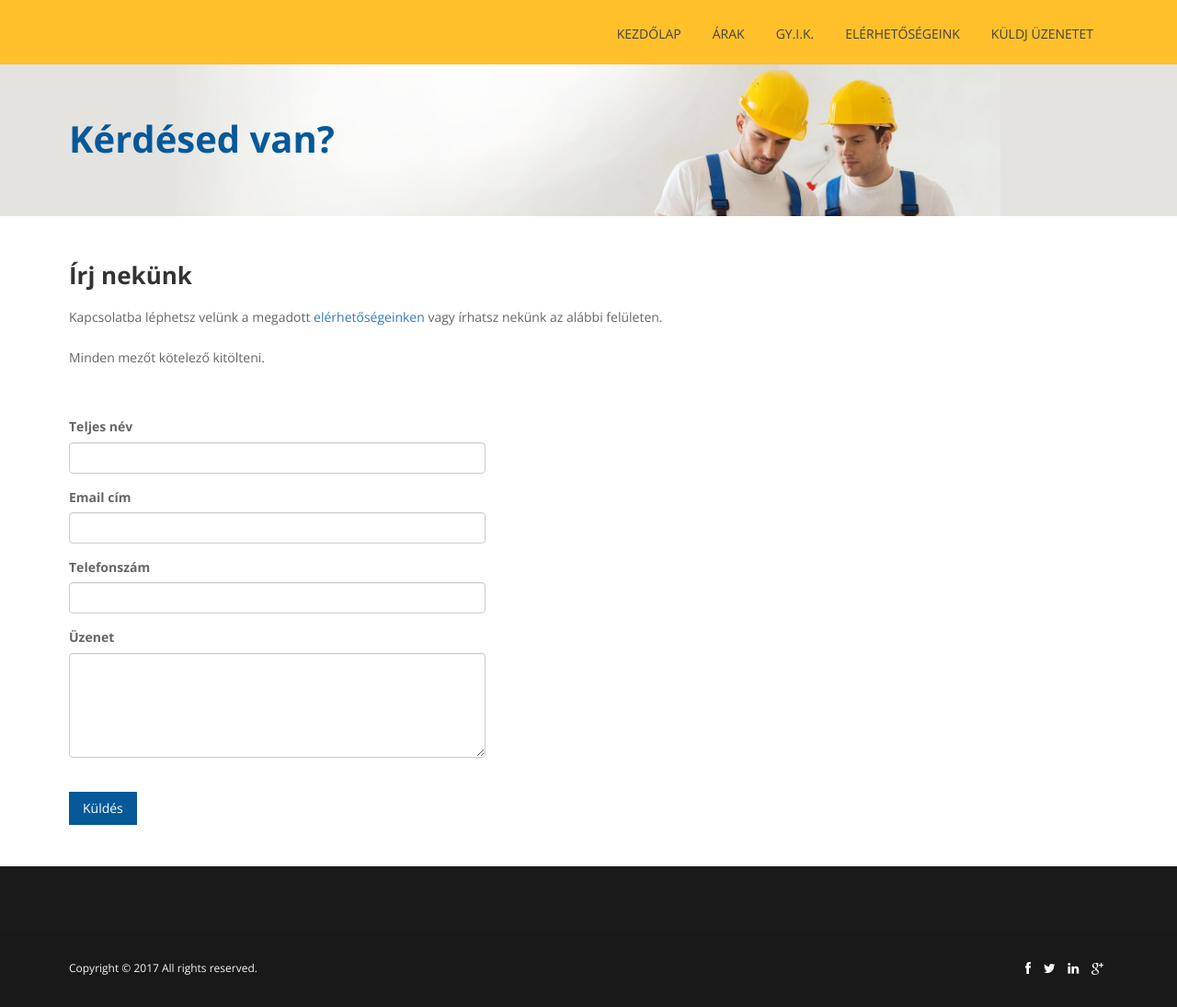
After one commit to kalcifield/plumberproject, a PHP site: page /messenger.php in a window 1280 px wide. The commit adds this page. Shown: the whole page at 92% size. Run offline with PHP 8.4, Linux system fonts and the light colour scheme.

Commit message:
changes in header.php, messenger.php done, contact.php skeleton added

```diff
--- a/css/style.css
+++ b/css/style.css
@@ -8,6 +8,7 @@ Do not remove the back-link in this web template
 @import url('http://fonts.googleapis.com/css?family=Noto+Serif:400,400italic,700|Open+Sans:400,600,700');
 @import url('font-awesome.css');
 @import url('animate.css');
+
 
 body {
 	font-family:'Open Sans', Arial, sans-serif;
@@ -88,6 +89,7 @@ display:none;
 header .navbar {
     margin-bottom: 0;
 }
+
 
 .navbar-default {
     border: none;
@@ -277,6 +279,11 @@ header ul.nav li ul li a {
   font-size: 14px;
   font-weight: normal;
 }
+.navbar .nav li:hover {
+	box-shadow: 0 0 3px #515151;
+	background: #ffc845;
+
+}
 
 .navbar .nav a:hover {
 	background:none;
@@ -288,7 +295,6 @@ header ul.nav li ul li a {
 	color: #ffffff !important;
 	border: 1px solid #055999 !important;
 	background: #055999;
-	/*active bug */
 }
 
 .navbar .nav > .active > a:active,.navbar .nav > .active > a:focus {
@@ -337,6 +343,7 @@ ul.nav li.dropdown a {
 color: #fff;
 margin: 30px 0 3px;
 display: inline-block;
+
 }
 
 #banner{
@@ -346,7 +353,6 @@ display: inline-block;
 	margin:0;
 	padding:0;
 	float: left;
-	width: 100%;
 }
 
 /*  Sliders
@@ -664,7 +670,7 @@ margin: 10px 0 0 0;
 #inner-headline h2.pageTitle{
 	color: #055999;
 	padding: 5px 0;
-	text-align:center;
+	text-align:left;
 	display:block;
 	font-size: 40px;
 	font-weight: 700;
--- a/header.php
+++ b/header.php
@@ -4,18 +4,31 @@
 <head>
     <meta charset="utf-8">
     <title>Dugulást hárítunk</title>
-	<meta name="viewport" content="width=device-width, initial-scale=1.0" />
-	<meta name="description" content="" />
-	<meta name="author" content="http://webthemez.com" />
+    <meta name="viewport" content="width=device-width, initial-scale=1.0"/>
+    <meta name="description" content=""/>
+    <meta name="author" content="http://webthemez.com"/>
     <!-- css -->
-	<link href="css/bootstrap.min.css" rel="stylesheet" />
+    <link href="css/bootstrap.min.css" rel="stylesheet"/>
     <link rel="stylesheet" href="simple-line-icons/css/simple-line-icons.css">
     <link href="css/fancybox/jquery.fancybox.css" rel="stylesheet">
-	<link href="css/flexslider.css" rel="stylesheet" />
+    <link href="css/flexslider.css" rel="stylesheet"/>
     <link href="js/owl-carousel/owl.carousel.css" rel="stylesheet">
-	<link href="css/style.css" rel="stylesheet" />
+    <link href="css/style.css" rel="stylesheet"/>
 
-    <!-- scripts később kivenni és minden oldal aljára tenni-->
+
+    <!-- javascript
+    ================================================== -->
+    <script src="js/jquery.js"></script>
+    <script src="js/jquery.easing.1.3.js"></script>
+    <script src="js/bootstrap.min.js"></script>
+    <script src="js/jquery.fancybox.pack.js"></script>
+    <script src="js/jquery.fancybox-media.js"></script>
+    <script src="js/portfolio/jquery.quicksand.js"></script>
+    <script src="js/portfolio/setting.js"></script>
+    <script src="js/jquery.flexslider.js"></script>
+    <script src="js/animate.js"></script>
+    <script src="js/custom.js"></script>
+    <script src="js/owl-carousel/owl.carousel.js"></script>
 
 
     <!-- HTML5 shim, for IE6-8 support of HTML5 elements -->
@@ -39,10 +52,10 @@
             <div class="navbar-collapse collapse ">
                 <ul class="nav navbar-nav">
                     <li><a href="index.php">Kezdőlap</a></li>
-                    <li><a href="services.html">Szolgáltatások</a></li>
-                    <li><a href="portfolio.html">Gy.i.k.</a></li>
                     <li><a href="pricing.php">Árak</a></li>
-                    <li><a href="contact.html">Küldj üzenetet</a></li>
+                    <li><a href="faq.php">Gy.i.k.</a></li>
+                    <li><a href="contact.php">Elérhetőségeink</a></li>
+                    <li><a href="messenger.php">Küldj üzenetet</a></li>
                 </ul>
             </div>
         </div>
--- /dev/null
+++ b/messenger.php
@@ -0,0 +1,79 @@
+<?php
+include_once 'header.php'
+?>
+
+    <section id="inner-headline">
+        <div class="container">
+            <div class="row">
+                <div class="col-lg-12">
+                    <h2 class="pageTitle">Kérdésed van?</h2>
+                </div>
+            </div>
+        </div>
+    </section>
+    <section id="content">
+
+        <div class="container">
+            <div class="row">
+                <div class="col-md-12">
+                    <div><h2>Írj nekünk</h2>Kapcsolatba léphetsz velünk a megadott <a href="contact.php">elérhetőségeinken</a>
+                        vagy írhatsz nekünk az alábbi felületen. <br> <br>Minden mezőt kötelező kitölteni.
+                    </div>
+                    <br>
+                </div>
+            </div>
+
+            <div class="row">
+                <div class="col-md-5">
+                    <!-- To configure the contact form email address, go to mail/contact_me.php and update the email address in the PHP file on line 19. -->
+                    <!-- The form should work on most web servers, but if the form is not working you may need to configure your web server differently. -->
+                    <form name="sentMessage" id="contactForm" novalidate="novalidate">
+                        <div class="control-group">
+                            <div class="form-group floating-label-form-group controls mb-0 pb-2">
+                                <label>Teljes név</label>
+                                <input class="form-control" id="name" type="text" placeholder="" required="required"
+                                       data-validation-required-message="Please enter your name.">
+                                <p class="help-block text-danger"></p>
+                            </div>
+                        </div>
+                        <div class="control-group">
+                            <div class="form-group floating-label-form-group controls mb-0 pb-2">
+                                <label>Email cím</label>
+                                <input class="form-control" id="email" type="email" placeholder=""
+                                       required="required"
+                                       data-validation-required-message="Please enter your email address.">
+                                <p class="help-block text-danger"></p>
+                            </div>
+                        </div>
+                        <div class="control-group">
+                            <div class="form-group floating-label-form-group controls mb-0 pb-2">
+                                <label>Telefonszám</label>
+                                <input class="form-control" id="phone" type="tel" placeholder=""
+                                       required="required"
+                                       data-validation-required-message="Please enter your phone number.">
+                                <p class="help-block text-danger"></p>
+                            </div>
+                        </div>
+                        <div class="control-group">
+                            <div class="form-group floating-label-form-group controls mb-0 pb-2">
+                                <label>Üzenet</label>
+                                <textarea class="form-control" id="message" rows="5" placeholder=""
+                                          required="required"
+                                          data-validation-required-message="Please enter a message."></textarea>
+                                <p class="help-block text-danger"></p>
+                            </div>
+                        </div>
+                        <br>
+                        <div id="success"></div>
+                        <div class="form-group">
+                            <button type="submit" class="btn btn-primary btn-xl" id="sendMessageButton">Küldés</button>
+                        </div>
+                    </form>
+                </div>
+            </div>
+
+    </section>
+
+<?php
+include_once 'footer.php'
+?>
```
Also changed, not shown: contact.php (+6 -63 lines), index.php (+15 -8 lines), mail/contact_me.php (added, +25 -0 lines), pricing.php (+5 -3 lines), 1 other file. Lines whose indentation alone changed are shown as unchanged.
